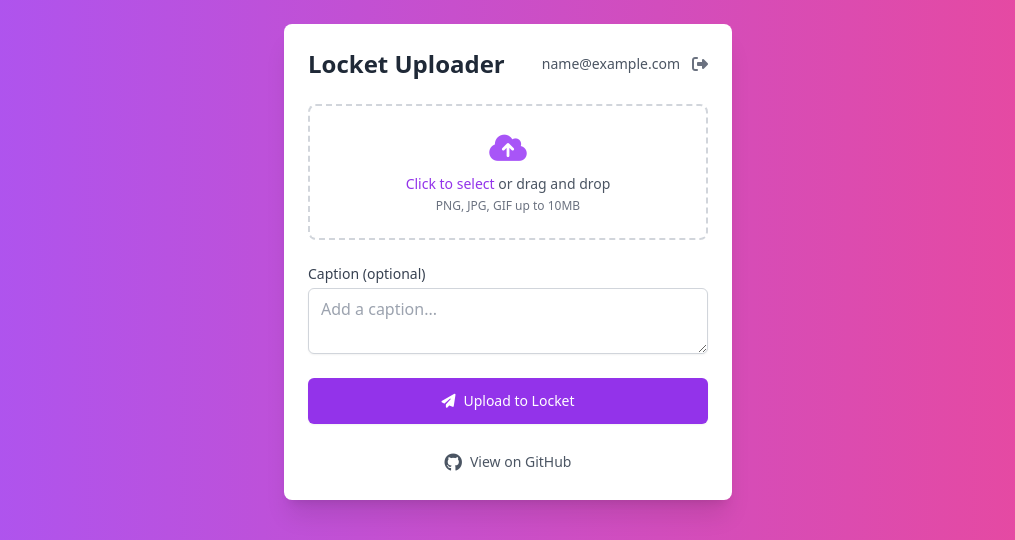
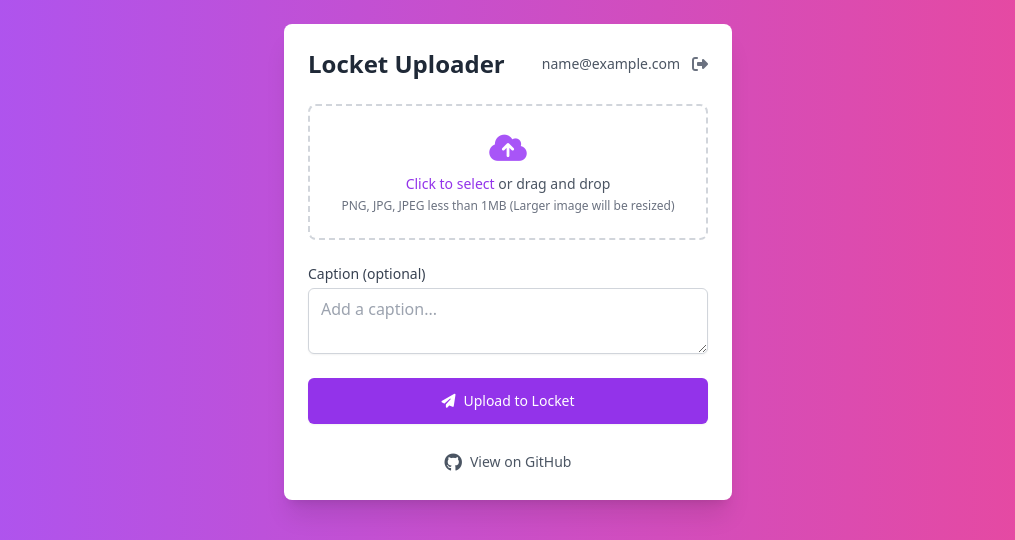
Before and after one commit to trungbq8/locket_photo_upload, a Flask app: page / in a window 1280 px wide. Shown: the part 138-678 px from the top of the page, without its empty margins (132-1147 px from the left). Run offline with Flask 2, Linux system fonts and the light colour scheme; the visitor is signed in with stand-in values (Sample User, id 1); some libraries are stand-ins or nearby versions.

Commit message:
Update index.html

```diff
--- a/templates/index.html
+++ b/templates/index.html
@@ -117,7 +117,7 @@
                                 <p class="text-sm text-gray-600">
                                     <span class="font-medium text-purple-600">Click to select</span> or drag and drop
                                 </p>
-                                <p class="text-xs text-gray-500 mt-1">PNG, JPG, GIF up to 10MB</p>
+                                <p class="text-xs text-gray-500 mt-1">PNG, JPG, JPEG less than 1MB (Larger image will be resized)</p>
                             </div>
                         </div>
                         <input type="file" name="photo" id="photo" class="sr-only" accept="image/*" required>
```
